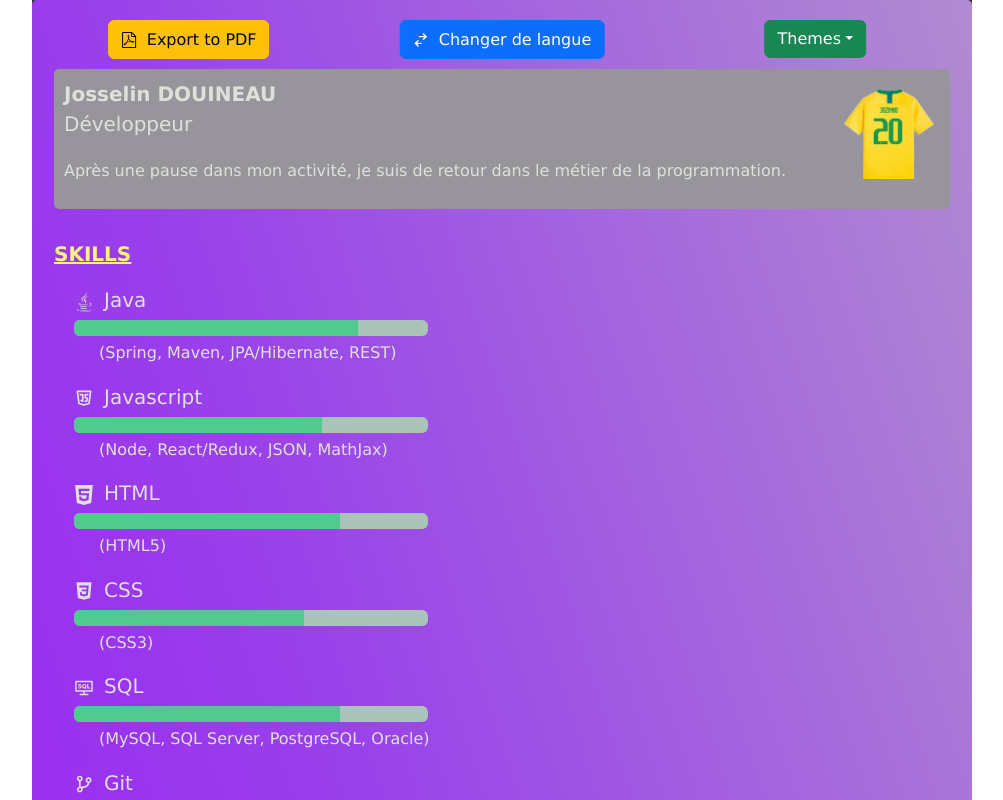
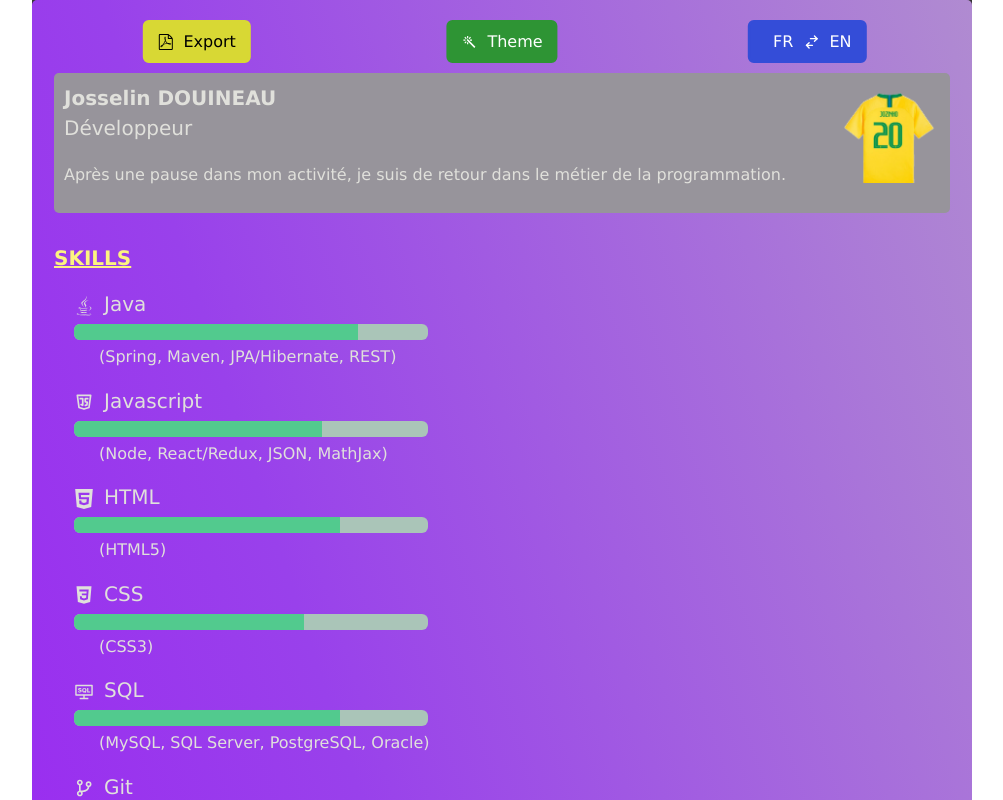
Before and after one commit to jozinho22/cv, a React (Create React App) app: page /#/ in a window 1280 px wide. Shown: the top 800 px of the page, without its empty margins (138-1141 px from the left). Built offline with nearby package versions, Linux system fonts and the light colour scheme.

Commit message:
fix bug buttons header

```diff
--- a/src/components/CurriculumVitae.css
+++ b/src/components/CurriculumVitae.css
@@ -34,11 +34,52 @@
     position: relative;
 }
 
-.printer-button, .language-button, .dropdown-button {
+.printer-button, .language-button, .theme-button {
     position: relative;
     margin: 0;
-    left:50% !important;
-    transform: translateX(-50%) !important;
+    left:50%;
+    transform: translateX(-50%);
+}
+
+@media(width < 450px) {
+    .printer-button, .language-button, .theme-button {
+        font-size: small !important;
+        height: 60px;
+    }
+}
+
+.printer-button {
+    background-color: var(--printer-button-color) !important;
+    border: var(--printer-button-color) solid !important;
+}
+
+.printer-button:hover {
+    background-color: var(--printer-button-hover-color) !important;
+    border: var(--printer-button-hover-color) solid !important;
+}
+
+.language-button {
+    background-color: var(--language-button-color) !important;
+    border: var(--language-button-color) solid !important;
+}
+
+.language-button:hover {
+    background-color: var(--language-button-hover-color) !important;
+    border: var(--language-button-hover-color) solid !important;
+}
+
+.theme-button {
+    background-color: var(--theme-button-color) !important;
+    border: var(--theme-button-color) solid !important;
+}
+
+.theme-button:hover {
+    background-color: var(--theme-button-hover-color) !important;
+    border: var(--theme-button-hover-color) solid !important;
+}
+
+.dropdown-toggle::after {
+    display: none !important;
 }
 
 .subheading {
@@ -86,10 +127,6 @@
     margin-top: 20px;
 }
 
-.data, .icon {
-    display: inline-block;
-}
-
 .element {
     padding-left: 30px;
     margin-top: 15px;
@@ -127,9 +164,14 @@
     margin-left: 10px;
 }
 
+.element-of-icon-left {
+    margin-right: 10px;
+}
+
 .desc {
     font-style: italic;
     text-align: justify;
+    width: 90%;
 }
 
 .element > * {
--- a/src/components/parts/Header.jsx
+++ b/src/components/parts/Header.jsx
@@ -1,10 +1,11 @@
 import React from 'react';
-import { Button, Row, Col, Dropdown } from 'react-bootstrap';
+import { Container, Button, Row, Col, Dropdown } from 'react-bootstrap';
 import printToPdf from '../helpers/printToPdf';
 import getThemes from '../styles/getThemes';
 import AppContext from '../context/AppContext';
 import {ImFilePdf} from 'react-icons/im';
 import {TbSwitchHorizontal} from 'react-icons/tb';
+import {IoMdColorWand} from 'react-icons/io';
 
 const Header = () => {
 
@@ -22,36 +23,27 @@ const Header = () => {
         localStorage.setItem('language', JSON.stringify(language));
     }
 
-    return  <div className="header">
+    return  <Container className="header">
                 <Row className="header-button-container">
-                    <Col>
+                    <Col xs={4}>
                         <Button variant="warning" className="printer-button" onClick={printToPdf}>
                             <div className="icon-block">
                                 <ImFilePdf className="icon" />
-                                <div className="element-of-icon">Export to PDF</div>
+                                <div className="element-of-icon">Export</div>
                             </div>
                         </Button>
                     </Col>
-                    <Col>
-                        <Button variant="primary" className="language-button" onClick={switchLanguage}>
-                            <div className="icon-block">
-                                <TbSwitchHorizontal className="icon" />
-                                <div className="element-of-icon">
-                                    {
-                                        language === 'French' ? 'Changer de langue' : 'Switch idiom'
-                                    }
-                                </div>
-                            </div>
-                        </Button>
 
-                    </Col>
-                    <Col>
+                    <Col xs={4}>
                         <Dropdown onSelect={selectTheme}>
                             <Dropdown.Toggle
-                                className="dropdown-button"
+                                className="theme-button"
                                 variant="success"
-                                id="theme-dropdown-menu">
-                                Themes
+                                id="theme-dropdown-menu" >
+                                <div className="icon-block">
+                                    <IoMdColorWand className="icon" />
+                                    <div className="element-of-icon">Theme</div>
+                                </div>
                             </Dropdown.Toggle>
                             <Dropdown.Menu>
                                 {
@@ -68,8 +60,26 @@ const Header = () => {
                             </Dropdown.Menu>
                         </Dropdown>
                     </Col>
+
+                    <Col xs={4}>
+                        <Button variant="primary" className="language-button" onClick={switchLanguage}>
+                            <div className="icon-block">
+                                <div className="element-of-icon element-of-icon-left">
+                                    {
+                                        language === 'French' ? 'FR' : 'EN'
+                                    }
+                                </div>
+                                <TbSwitchHorizontal className="icon" />
+                                <div className="element-of-icon">
+                                    {
+                                        language === 'French' ? 'EN' : 'FR'
+                                    }
+                                </div>
+                            </div>
+                        </Button>
+                    </Col>
                 </Row>
-            </div>
+            </Container>
 }
 
 export default Header;
--- a/src/components/parts/Leasures.jsx
+++ b/src/components/parts/Leasures.jsx
@@ -25,7 +25,7 @@ const Leasures = () => {
             } else {
                 col =   <Col className="element" key={`col${c}`}>
                             <div className="icon-block">
-                                <div className="icon" >{leasures[i].icon}</div>
+                                <div className="icon">{leasures[i].icon}</div>
                                 <div className="element-of-icon">{leasures[i].activity}</div>
                             </div>
                         </Col>;
--- a/src/components/parts/infos/getDiplomas.jsx
+++ b/src/components/parts/infos/getDiplomas.jsx
@@ -3,7 +3,7 @@ const getDiplomas = () => {
                 french: [
                     {
                         period: "nov 2022 - maintenant",
-                        title: "Certifications Java, HTML, CSS, SQL, React/redux",
+                        title: "Certifications Java, HTML, CSS, SQL, React/Redux",
                         school: "Sololearn (online)"
                     },
                     {
@@ -20,7 +20,7 @@ const getDiplomas = () => {
                 english: [
                     {
                         period: "nov 2022 - maintenant",
-                        title: "Java, HTML, CSS, SQL, React/redux certificates",
+                        title: "Java, HTML, CSS, SQL, React/Redux certificates",
                         school: "Sololearn (online)"
                     },
                     {
--- a/src/components/styles/Themes.css
+++ b/src/components/styles/Themes.css
@@ -1,3 +1,12 @@
+.App {
+    --printer-button-color: rgb(216, 216, 52);
+    --printer-button-hover-color: rgb(190, 190, 44);
+    --language-button-color: rgb(52, 77, 216);
+    --language-button-hover-color: rgb(51, 70, 180);
+    --theme-button-color: rgb(46, 148, 52);
+    --theme-button-hover-color: rgb(38, 124, 44);
+}
+
 .Default {
     --back-color-1: rgb(155, 17, 247);
     --back-hover-color : rgb(131, 23, 202);
```
